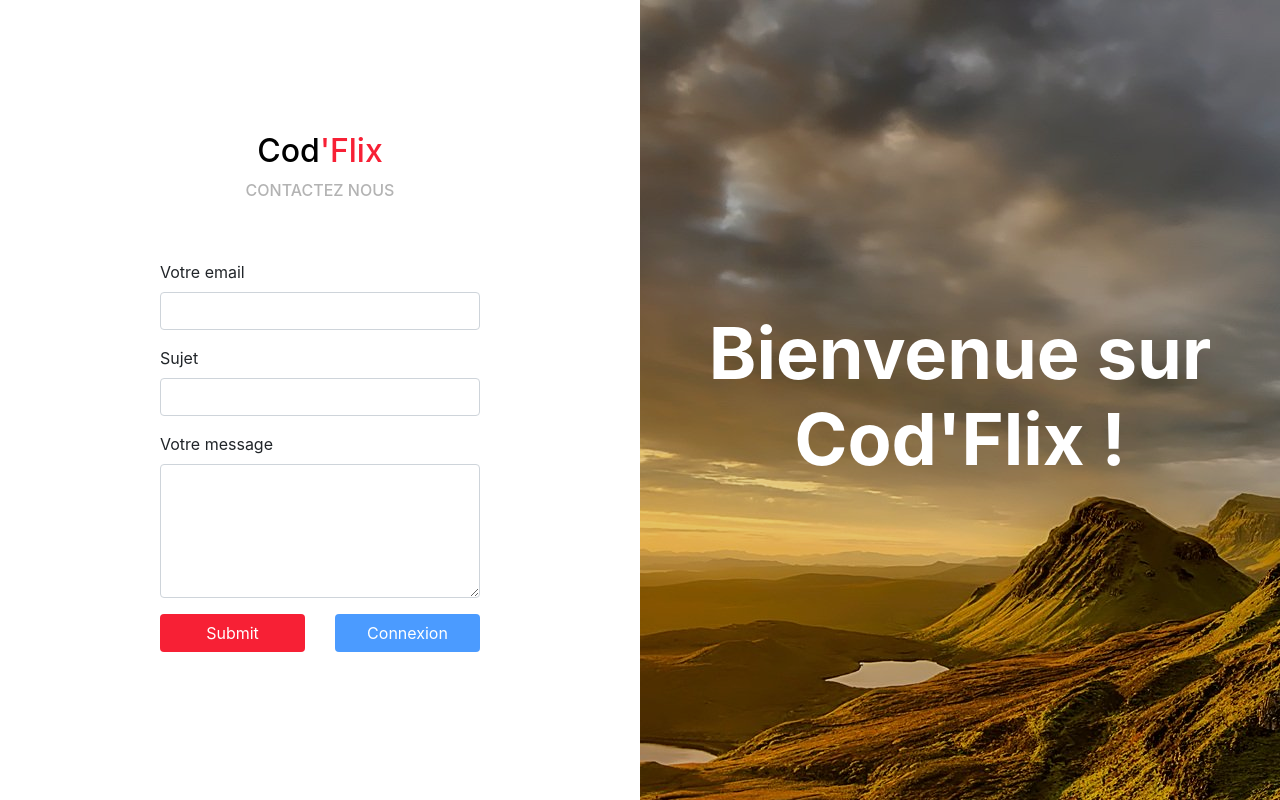
After one commit to MisterFring/Cod-Flix, a PHP site: page /Cod-Flix/view/contactPageWithoutAccount.php in a window 1280 px wide. The commit adds this page. Run offline with PHP 8.4, Linux system fonts and the light colour scheme; some libraries are stand-ins or nearby versions.

Commit message:
Contact without account & see episodes of series

```diff
--- a/controller/MediaController.php
+++ b/controller/MediaController.php
@@ -33,3 +33,7 @@ function mediaSheet(){
 		require("view/mediaSheetView.php");
 	}
 }
+
+function seasonPage(){
+	require("view/episodesView.php");
+}
--- a/model/user.php
+++ b/model/user.php
@@ -209,7 +209,6 @@ function emailPlatform($subject, $from, $content) {
   $subject =  $subject;
   $entete = "From: ".$from."" ;
 
-  // Le lien d'activation est composé du login(log) et de la clé(cle)
   $content = $content;
 
   mail($recipient, $subject, $content, $entete);
--- /dev/null
+++ b/view/contactPageWithoutAccount.php
@@ -0,0 +1,54 @@
+<?php ob_start();
+?>
+
+<div class="landscape">
+  <div class="bg-black">
+    <div class="row no-gutters">
+      <div class="col-md-6 full-height bg-white">
+        <div class="auth-container">
+          <h2><span>Cod</span>'Flix</h2>
+          <h3>Contactez nous</h3>
+
+          <form method="post" action="index.php?action=contact_without_account" class="custom-form">
+
+            <div class="form-group">
+              <label for="email">Votre email</label>
+              <input type="email" name="email" id="email" class="form-control" required/>
+            </div>
+
+            <div class="form-group">
+              <label for="subject">Sujet</label>
+              <input type="text" name="subject" id="subject" class="form-control" required/>
+            </div>
+
+            <div class="form-group">
+              <label for="content">Votre message</label>
+              <textarea class="form-control" rows="5" id="content" name="content" required></textarea>
+            </div>
+
+            <div class="form-group">
+              <div class="row">
+                <div class="col-md-6">
+                  <input type="submit" name="validate" class="btn btn-block bg-red" />
+                </div>
+                <div class="col-md-6">
+                  <a href="index.php?action=login" class="btn btn-block bg-blue">Connexion</a>
+                </div>
+              </div>
+            </div>
+          </form>
+        </div>
+      </div>
+      <div class="col-md-6 full-height">
+        <div class="auth-container">
+          <h1>Bienvenue sur Cod'Flix !</h1>
+        </div>
+      </div>
+    </div>
+  </div>
+</div>
+
+
+<?php $content = ob_get_clean(); ?>
+
+<?php require( __DIR__ . '/base.php'); ?>
--- a/view/homeView.php
+++ b/view/homeView.php
@@ -12,8 +12,9 @@
                 </div>
             </div>
             <div class="row btn-container">
-                <div class="col-md-6"><a href="index.php?action=login" class="btn btn-block bg-red">Connexion</a></div>
-                <div class="col-md-6"><a href="index.php?action=signup" class="btn btn-block bg-blue">Inscription</a></div>
+                <div class="col-md-4"><a href="index.php?action=login" class="btn btn-block bg-red">Connexion</a></div>
+                <div class="col-md-4"><a href="index.php?action=contact_without_account" class="btn btn-block bg-white"><span style="color: black;">Nous contacter</span></a></div>
+                <div class="col-md-4"><a href="index.php?action=signup" class="btn btn-block bg-blue">Inscription</a></div>
             </div>
         </div>
     </div>
--- a/view/mediaListView.php
+++ b/view/mediaListView.php
@@ -32,7 +32,6 @@ if (!isset($_GET['media'])) {
             <div class="title"><?= $media['title']; ?></div>
             <div class="release_date">
                 <?php
-
                     $available = available($media ['release_date']);
                     ($available) ? $msg = "Available since :<br>" : $msg = "Available on :<br>";
                     echo $msg;
@@ -47,12 +46,12 @@ else {
     $res = getSeasons($_GET['media']);
 
 ?>
-<h2><?= $res[0]['media_id'] ?></h2>
+<h3><?= getMediaById($res[0]['media_id'])['title'] ?></h3>
 <div class="media-list">
     <?php
     foreach( $res as $season ):
         ?>
-        <a class="item" href="index.php?media=<?= $season['id']; ?>">
+        <a class="item" href="index.php?season=<?= $season['id']; ?>">
             <div class="video">
                 <div>
                     <iframe allowfullscreen="" frameborder="0"
--- a/view/mediaSheetView.php
+++ b/view/mediaSheetView.php
@@ -28,6 +28,7 @@ $res = getMediaById($id);
   -webkit-transform: translateX(-50%) translateY(-50%);
   transform: translateX(-50%) translateY(-50%);
 }
+
 </style>
 
 <section class="hea">
```
Also changed, not shown: controller/contactController.php (+12 -0 lines), index.php (+10 -0 lines), model/media.php (+26 -0 lines), view/episodesView.php (added, +42 -0 lines), 1 other file.
